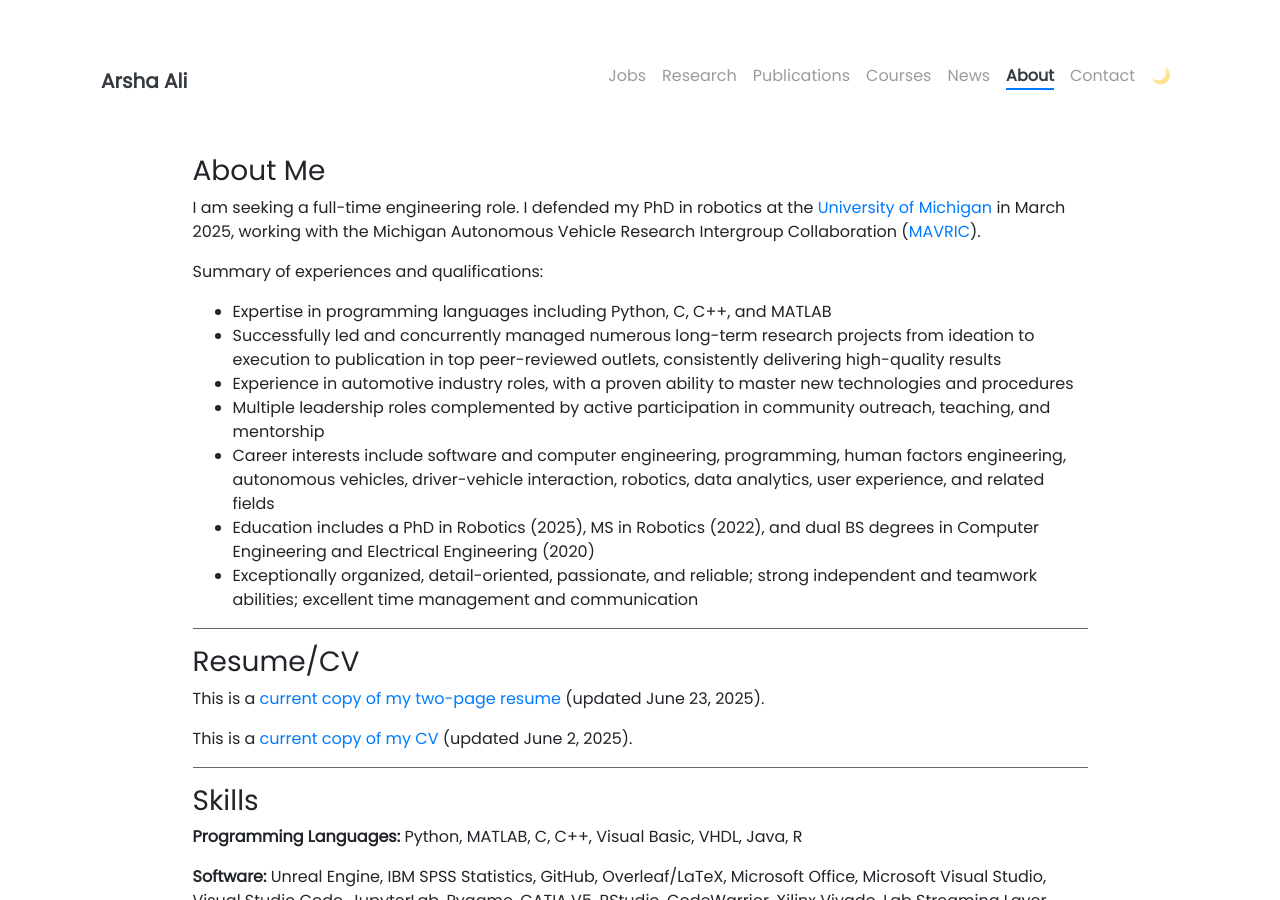
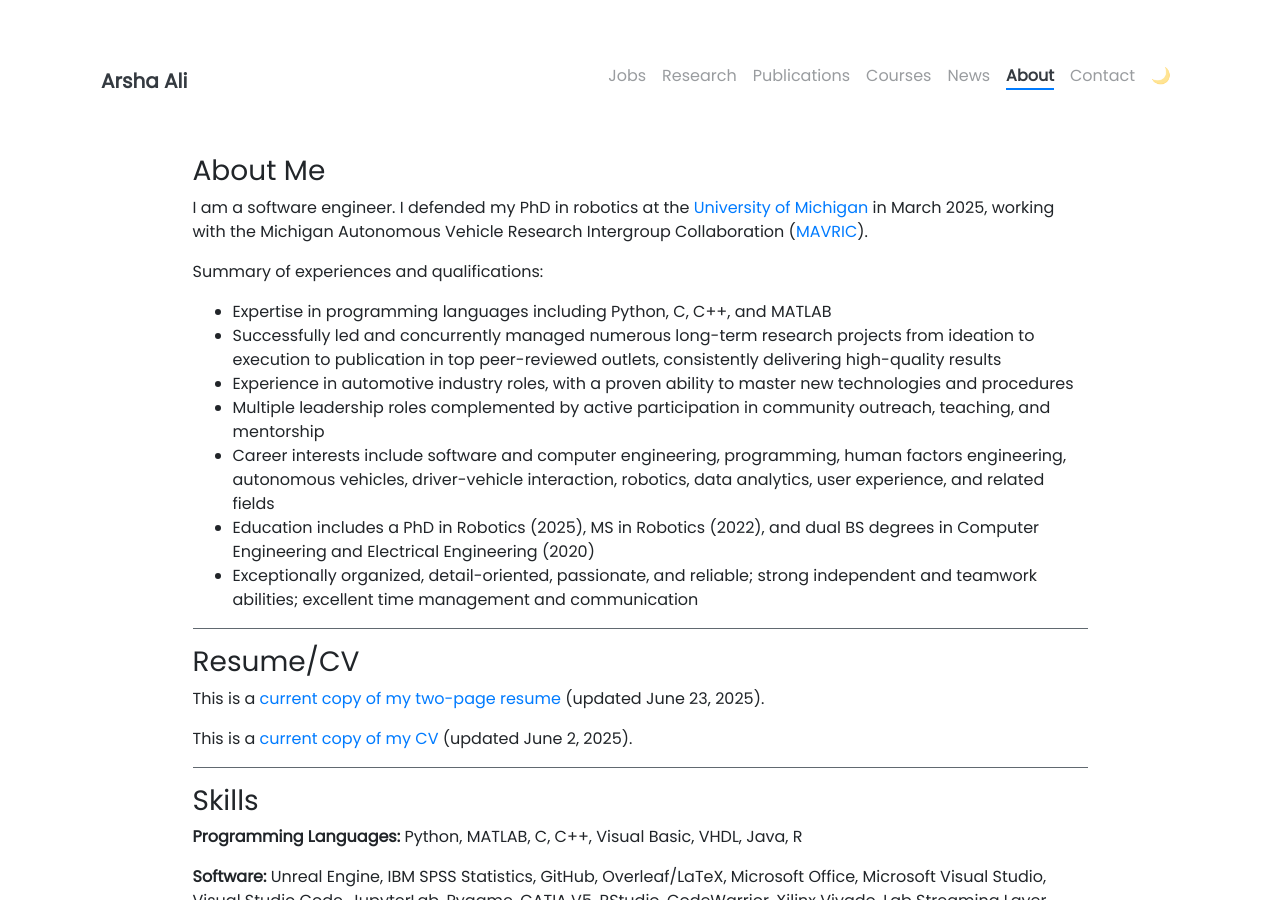
Before and after one commit to arshaali/arshaali.github.io, a Jekyll site: the page built from pages/about.md, in a window 1280 px wide and 900 px high. Built offline with Jekyll 4.4.1, drawn with Linux system fonts in a browser that asks for light colours; nearby versions of some CDN libraries; some of the changed text lies outside the part shown.

Commit message:
Update about.md

```diff
--- a/pages/about.md
+++ b/pages/about.md
@@ -7,7 +7,7 @@ weight: 5
 
 ### About Me
 
-I am seeking a full-time engineering role. I defended my PhD in robotics at the [University of Michigan](https://umich.edu/) in March 2025, working with the Michigan Autonomous Vehicle Research Intergroup Collaboration ([MAVRIC](https://mavric.si.umich.edu/home)).
+I am a software engineer. I defended my PhD in robotics at the [University of Michigan](https://umich.edu/) in March 2025, working with the Michigan Autonomous Vehicle Research Intergroup Collaboration ([MAVRIC](https://mavric.si.umich.edu/home)).
 
 Summary of experiences and qualifications:
 * Expertise in programming languages including Python, C, C++, and MATLAB
```
Also changed, not shown: other parts of pages/about.md (+1 -0 lines).
